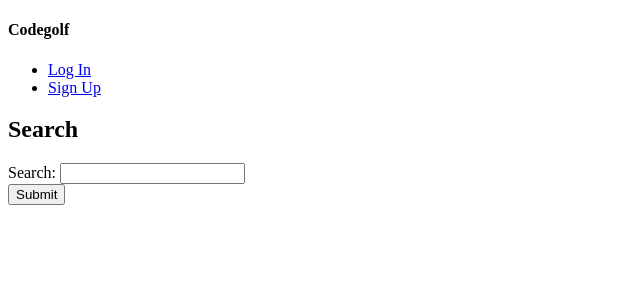
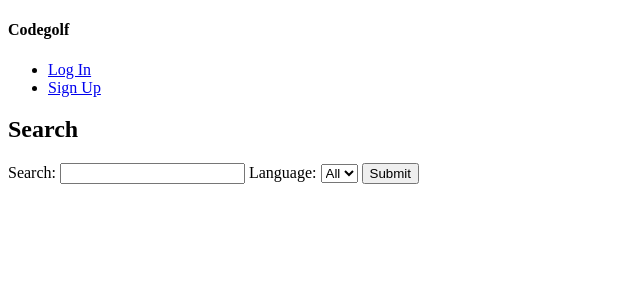
Before and after one commit to osmukkaHY/codegolf, a Flask app: page /search in a window 1280 px wide. Shown: the top 300 px of the page, without its empty margins (0-640 px from the left). Run offline with Flask 3, Linux system fonts and the light colour scheme; data that the repository does not hold is empty.

Commit message:
feat: add filtering search results by programming language

```diff
--- a/app.py
+++ b/app.py
@@ -10,6 +10,7 @@ from werkzeug.security import check_password_hash, generate_password_hash
 import config
 import post
 import user
+import filter
 
 
 app = Flask(__name__)
@@ -79,7 +80,7 @@ def show_post(post_id: int):
 
 @app.get("/posts/create")
 def posts_create():
-    return render_template("new_challenge.html")
+    return render_template("new_challenge.html", languages=filter.languages())
 
 
 @app.post("/posts/create")
@@ -122,8 +123,9 @@ def update_post(post_id: int):
 @app.get("/search")
 def search_results():
     if not req.args:
-        return render_template("search.html", posts=[])
+        return render_template("search.html", languages=filter.languages(), posts=[])
 
     search_term = req.args["term"]
-    results = post.search(search_term)
-    return render_template("search.html", posts=results)
+    language_filter = req.args.get("language")
+    results = post.search(search_term, language_filter)
+    return render_template("search.html", languages=filter.languages(), posts=results)
--- /dev/null
+++ b/filter.py
@@ -0,0 +1,9 @@
+import sqlite3
+
+from db import db_access
+
+
+@db_access
+def languages(conn: sqlite3.Connection) -> list[str]:
+    rows = conn.execute("SELECT language_name FROM Filters").fetchall()
+    return [row["language_name"] for row in rows]
--- a/templates/search.html
+++ b/templates/search.html
@@ -8,7 +8,13 @@
 
 {% block content %}
     <form action="/search" method="GET">
-      Search: <input type="text" name="term" /> <br />
+      Search: <input type="text" name="term" />
+      Language: <select name="language">
+        <option value="">All</option>
+        {% for language in languages %}
+          <option value="{{ language }}">{{ language }}</option>
+        {% endfor %}
+      </select>
       <input type="submit" />
     </form>
     {% if posts %}
```
Also changed, not shown: post.py (+5 -3 lines), templates/new_challenge.html (+7 -1 lines).
